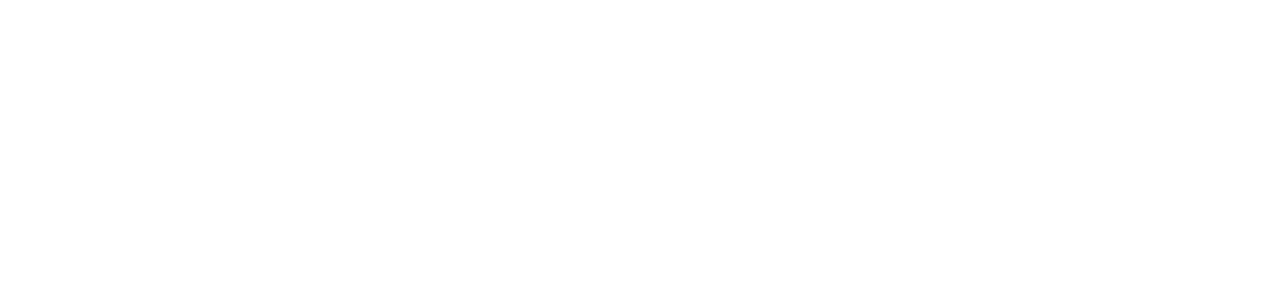
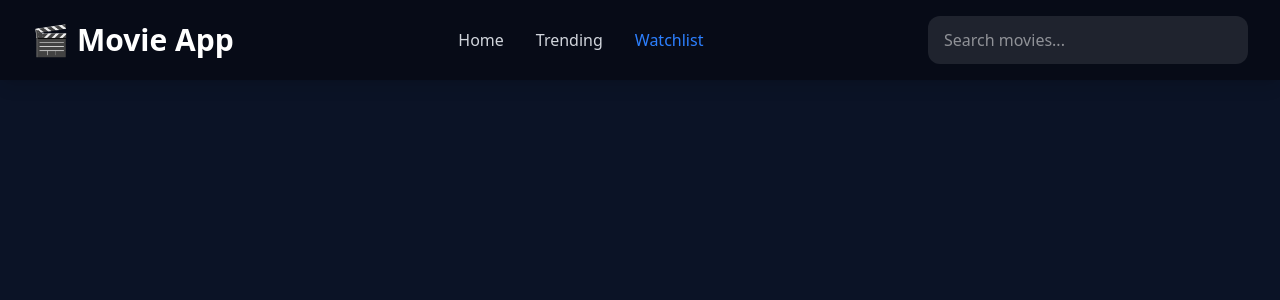
Before and after one commit to amrworkfront-web/movies-angular, an Angular app: page /home/watchlist in a window 1280 px wide. Before the commit this address led to /. Shown: the top 300 px of the page. Built offline with nearby package versions, Linux system fonts and the light colour scheme.

Commit message:
feat: implement watchlist feature with add, remove, and toggle functionality; update navbar and movie details components

```diff
--- a/src/app/app.routes.ts
+++ b/src/app/app.routes.ts
@@ -4,6 +4,7 @@ import { Movies } from './components/movies/movies';
 import { Home } from './components/home/home';
 import { MovieDetails } from './components/movie-details/movie-details';
 import { Trending } from './components/trending/trending';
+import { Watchlist } from './components/watchlist/watchlist';
 
 export const routes: Routes = [
     {
@@ -23,6 +24,10 @@ export const routes: Routes = [
                 component:Trending
             },
             {
+                path:'watchlist',
+                component:Watchlist
+            },
+            {
                 path:'movies/:id',
                 component:MovieDetails
             }
--- a/src/app/components/movie-card/movie-card.ts
+++ b/src/app/components/movie-card/movie-card.ts
@@ -11,4 +11,5 @@ import { RouterLink } from "@angular/router";
 export class MovieCard {
   movie=input<movie>({}as movie)
 
+
 }
--- a/src/app/components/movie-details/movie-details.html
+++ b/src/app/components/movie-details/movie-details.html
@@ -115,9 +115,14 @@
         [alt]="movieDetails().original_title">
 
       <button
+      (click)="watchlistService.toggle(movieDetails().id)"
         class="mt-6 w-full rounded-xl bg-red-600 py-3 font-semibold transition hover:bg-red-700">
+@if(!watchlistService.isInWatchlist(movieDetails().id)){
 
-        + Add To Watchlist
+  + Add To Watchlist
+}@else {
+  remove
+}
 
       </button>
 
--- a/src/app/components/navbar/navbar.html
+++ b/src/app/components/navbar/navbar.html
@@ -1,16 +1,121 @@
-<nav class="flex items-center justify-between bg-[#070B17] p-4">
+<!-- <nav class="flex items-center justify-between bg-[#070B17] p-4">
   <div class="flex items-center gap-2 text-3xl font-bold text-white">
     🎬
     <h1>Movie App</h1>
   </div>
   <div class="links flex gap-4 text-gray-100">
-    <a routerLink="/home" routerLinkActive="text-blue-500" [routerLinkActiveOptions]="{exact:true}">Home</a>
-    <a routerLink="/home/trend" routerLinkActive="text-blue-500" [routerLinkActiveOptions]="{exact:true}">Trending</a>
-    <a routerLink="/watchlist">watchlist</a>
+    <a
+      routerLink="/home"
+      routerLinkActive="text-blue-500"
+      [routerLinkActiveOptions]="{ exact: true }"
+      >Home</a
+    >
+    <a
+      routerLink="/home/trend"
+      routerLinkActive="text-blue-500"
+      [routerLinkActiveOptions]="{ exact: true }"
+      >Trending</a
+    >
+    <a
+      routerLink="/home/watchlist"
+      routerLinkActive="text-blue-500"
+      [routerLinkActiveOptions]="{ exact: true }"
+      >watchlist</a
+    >
   </div>
-  <input
-    type="text"
-    placeholder="Search Movies ..."
-    class="bg-[#1F232E] p-3 min-w-30 rounded-2xl text-gray-100"
-  />
+  <div class="relative">
+    <input
+      (input)="onSearch($event)"
+      type="text"
+      placeholder="Search Movies ..."
+      class="bg-[#1F232E] p-3 min-w-30 rounded-2xl text-gray-100"
+    />
+    @if (movies()) {
+      <div class="absolute top-22 right-5 bg-gray-700 z-50">
+      @for(movie of movies();track movie.id){
+        <div class="flex items-center gap-4">
+          <img [src]="'https://image.tmdb.org/t/p/w92'+movie.backdrop_path" alt="" class=" rounded-[8px]">
+          <span>{{movie.title}}</span>
+        </div>
+      }
+      </div>
+    }
+  </div>
+</nav> -->
+
+<nav
+  class="sticky top-0 z-50 flex items-center justify-between bg-[#070B17] px-8 py-4 shadow-lg"
+>
+  <div class="flex items-center gap-2 text-3xl font-bold text-white">
+    🎬
+    <h1>Movie App</h1>
+  </div>
+
+  <div class="flex items-center gap-8 text-gray-300 font-medium">
+    <a
+      routerLink="/home"
+      routerLinkActive="text-blue-500"
+      [routerLinkActiveOptions]="{ exact: true }"
+      class="transition hover:text-white"
+    >
+      Home
+    </a>
+
+    <a
+      routerLink="/home/trend"
+      routerLinkActive="text-blue-500"
+      class="transition hover:text-white"
+    >
+      Trending
+    </a>
+
+    <a
+      routerLink="/home/watchlist"
+      routerLinkActive="text-blue-500"
+      class="transition hover:text-white"
+    >
+      Watchlist
+    </a>
+  </div>
+
+  <div class="relative w-80">
+    <input
+    [formControl]="searchControl"
+      type="text"
+      placeholder="Search movies..."
+      class="w-full rounded-xl bg-[#1F232E] px-4 py-3 text-white outline-none focus:ring-2 focus:ring-blue-500"
+    />
+
+    @if (movies().length > 0) {
+      <div
+        class="absolute mt-2 w-full overflow-hidden rounded-xl bg-[#1A1D27] shadow-2xl max-h-96 overflow-y-auto"
+      >
+        @for(movie of movies(); track movie.id) {
+
+<a href="" [routerLink]="['movies/'+movie.id]">
+          <div
+          class="flex cursor-pointer items-center gap-3 border-b border-gray-700 p-3 transition hover:bg-[#2B3040]"
+        >
+          <img
+            [src]="'https://image.tmdb.org/t/p/w92' + movie.poster_path"
+            [alt]="movie.title"
+            class="h-16 w-12 rounded object-cover"
+          />
+
+          <div class="flex flex-col">
+            <span class="font-medium text-white">
+              {{ movie.title }}
+            </span>
+
+            <span class="text-sm text-gray-400">
+              ⭐ {{ movie.vote_average }}
+            </span>
+          </div>
+        </div>
+</a>
+
+        }
+      </div>
+    }
+  </div>
 </nav>
--- a/src/app/components/navbar/navbar.ts
+++ b/src/app/components/navbar/navbar.ts
@@ -1,10 +1,34 @@
-import { Component } from '@angular/core';
+import { Component, inject, signal } from '@angular/core';
 import { RouterLink, RouterLinkActive } from "@angular/router";
+import { Movies } from '../../services/movies';
+import { Movie } from '../../models/movie';
+import { debounceTime, distinctUntilChanged, switchMap } from 'rxjs';
+import { FormControl, ReactiveFormsModule } from '@angular/forms';
 
 @Component({
   selector: 'app-navbar',
-  imports: [RouterLink, RouterLinkActive],
+  imports: [RouterLink, RouterLinkActive,ReactiveFormsModule],
   templateUrl: './navbar.html',
   styleUrl: './navbar.css',
 })
-export class Navbar {}
+export class Navbar {
+  private searchService=inject(Movies)
+  movies=signal<Movie[]>([])
+  searchControl = new FormControl('');
+ngOnInit() {
+
+  this.searchControl.valueChanges.pipe(
+    debounceTime(900),
+    distinctUntilChanged(),
+
+    switchMap(searchTerm =>
+      this.searchService.searchMovies(searchTerm ?? '')
+    )
+
+  ).subscribe({
+    next: (res) => this.movies.set(res.results),
+    error: err => console.error(err)
+  });
+
+}
+}
--- a/src/app/components/trending/trending.html
+++ b/src/app/components/trending/trending.html
@@ -1,4 +1,4 @@
-<div class="flex flex-col gpa-4 items-center">
+<div class="flex flex-col space-y-4 items-center">
   <div
     class="w-full grid grid-cols-1 gap-4 sm:grid-cols-2 md:grid-cols-3 lg:grid-cols-4 xl:grid-cols-5 2xl:grid-cols-6"
   >
--- /dev/null
+++ b/src/app/components/watchlist/watchlist.html
@@ -0,0 +1,12 @@
+  <div
+      class="grid grid-cols-8 gap-4 min-h-screen">
+
+      @for (movie of movies(); track movie.id) {
+
+        <div class="col-span-2">
+          <app-movie-card [movie]="movie" />
+        </div>
+
+      }
+
+    </div>
--- /dev/null
+++ b/src/app/components/watchlist/watchlist.ts
@@ -0,0 +1,28 @@
+import { Component, inject, signal } from '@angular/core';
+import { MovieCard } from "../movie-card/movie-card";
+import {Watchlist as watchlistService} from '../../services/watchlist'
+import { forkJoin } from 'rxjs';
+import { Movies } from '../../services/movies';
+import { Movie } from '../../models/movie';
+import { movie } from '../../models/movies-by-genre';
+@Component({
+  selector: 'app-watchlist',
+  imports: [MovieCard],
+  templateUrl: './watchlist.html',
+  styleUrl: './watchlist.css',
+})
+export class Watchlist {
+  watchlist=inject(watchlistService)
+  MovieService=inject(Movies)
+  moviesList=this.watchlist.watchlist()
+  movies=signal<movie[]>([])
+
+  ngOnInit(){
+    forkJoin(
+      this.moviesList.map(id=>this.MovieService.getMovie(id))
+    ).subscribe({
+      next:(res)=>this.movies.set(res),
+      error:(err)=>console.log(err)
+    })
+  }
+}
--- a/src/app/services/movies.ts
+++ b/src/app/services/movies.ts
@@ -3,7 +3,7 @@ import { inject, Injectable } from '@angular/core';
 import { map, Observable } from 'rxjs';
 import { Movie, MoviesResponse } from '../models/movie';
 import { GenreResponse } from '../models/genre';
-import { MoviesByGenre } from '../models/movies-by-genre';
+import { movie, MoviesByGenre } from '../models/movies-by-genre';
 import { MovieDetailsResponse } from '../models/movie-details';
 import { CreditsResponse } from '../models/credits-response';
 import { Video } from '../models/video';
@@ -44,8 +44,28 @@ getMoviesbyGenre (genreId:number): Observable<MoviesByGenre>{
  getMovieVideos (id:number):Observable<Video> {
   return this.http.get<Video>(`/movie/${id}/videos`);
 };
-//  searchMovies () {
-//   return this.http.get(`/search/movie?query=${query}`);
-// };
-
+ searchMovies (query:string):Observable<MoviesResponse> {
+  return this.http.get<MoviesResponse>(`/search/movie?query=${query}`);
+};
+getMovie(id: number): Observable<movie> {
+  return this.http.get<MovieDetailsResponse>(`/movie/${id}`).pipe(
+    map(movie => ({
+      adult: movie.adult,
+      backdrop_path: movie.backdrop_path,
+      genre_ids: movie.genres.map(genre => genre.id),
+      id: movie.id,
+      title: movie.title,
+      original_language: movie.original_language,
+      original_title: movie.original_title,
+      overview: movie.overview,
+      popularity: movie.popularity,
+      poster_path: movie.poster_path,
+      release_date: movie.release_date,
+      softcore: movie.softcore,
+      video: movie.video,
+      vote_average: movie.vote_average,
+      vote_count: movie.vote_count,
+    }))
+  );
 }
+}
--- /dev/null
+++ b/src/app/services/watchlist.ts
@@ -0,0 +1,44 @@
+import { computed, Injectable, signal } from '@angular/core';
+import { movie } from '../models/movies-by-genre';
+import { MovieDetailsResponse } from '../models/movie-details';
+
+@Injectable({
+  providedIn: 'root',
+})
+export class Watchlist {
+watchlist = signal<number[]>([]);
+
+  constructor(){
+    const movies=localStorage.getItem('watchlist')
+    if(movies)
+      this.watchlist.set(JSON.parse(movies))
+  }
+  private save() {
+  localStorage.setItem(
+    'watchlist',
+    JSON.stringify(this.watchlist())
+  );
+}
+  add(movieId:number){
+    if(this.watchlist().includes(movieId))
+      return
+    this.watchlist.update(list=>[...list,movieId])
+    this.save()
+  }
+  delete(movieId:number){
+this.watchlist.update(ids=>ids.filter(id=>id!==movieId))
+
+  this.save();
+
+}
+  isInWatchlist(movieId: number): boolean {
+  return this.watchlist().includes(movieId);
+}
+  toggle(movieId:number){
+
+    if(this.isInWatchlist(movieId))
+      this.delete(movieId)
+    else
+      this.add(movieId)
+  }
+}
```
Also changed, not shown: src/app/components/movie-details/movie-details.ts (+32 -27 lines), src/app/components/watchlist/watchlist.css (added), 2 other files (tests, documents, lock files or other folders).
